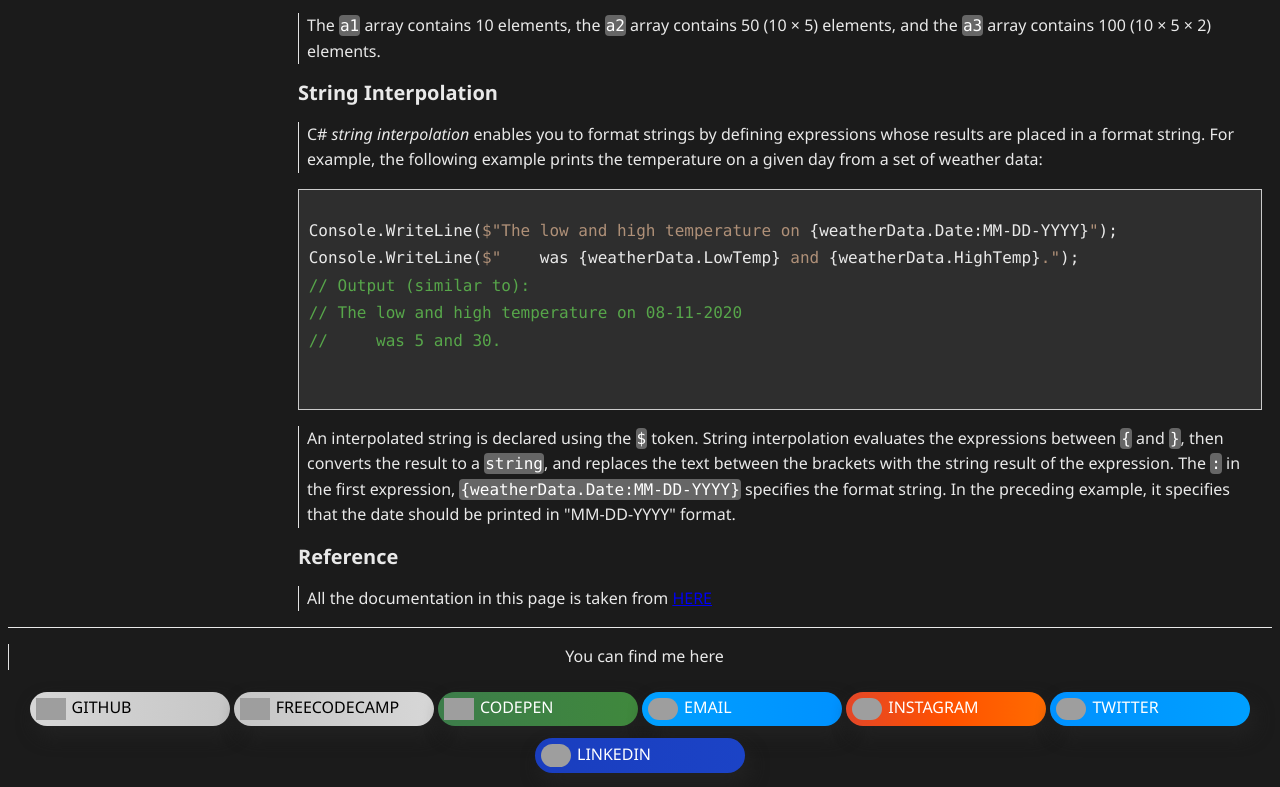
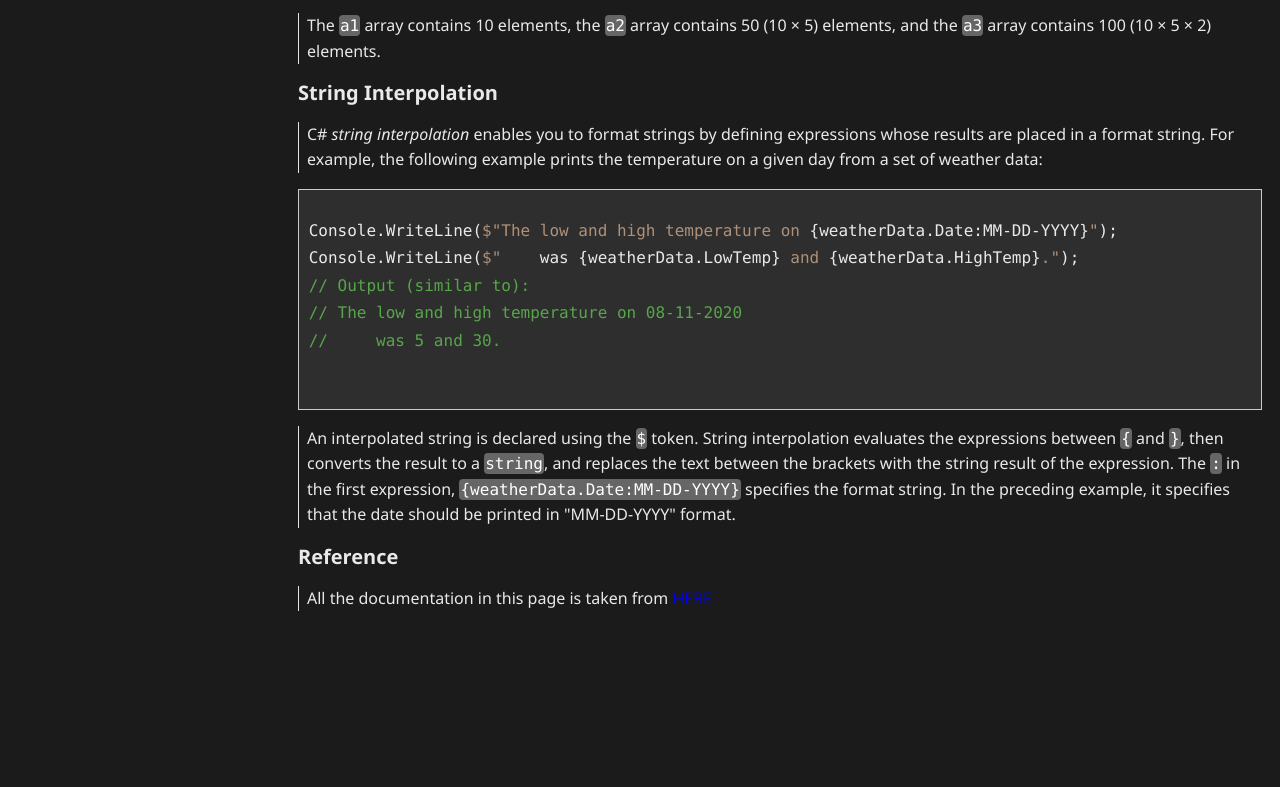
Before and after one commit to fabio1498/technical-documentation, a plain HTML site: page index.html in a window 1280 px wide. Shown: the part 7695-8482 px from the top of the page. After the commit the page ends 8330 px from the top, so only its background shows below. Drawn offline with Linux system fonts and the light colour scheme; grey boxes are pictures that could not be loaded.

Commit message:
Update index.html

```diff
--- a/index.html
+++ b/index.html
@@ -769,65 +769,5 @@
         </section>
       </main>
     </div>
-    <footer>
-      <p>You can find me here</p>
-      <div id="github">
-        <a href="https://github.com/fabio1498" target="_blank">
-          <img
-            src="http://pngimg.com/uploads/github/github_PNG40.png"
-            alt="githublogo"
-          />Github
-        </a>
-      </div>
-      <div id="freecodecamp">
-        <a href="https://www.freecodecamp.org/fabiococozza" target="_blank">
-          <img
-            src="https://img.icons8.com/windows/452/free-code-camp.png"
-            alt="freecodecamplogo"
-          />FreeCodeCamp
-        </a>
-      </div>
-      <div id="codepen">
-        <a href="https://codepen.io/Fabio1498" target="_blank">
-          <img
-            src="https://blog.codepen.io/wp-content/uploads/2012/06/Button-White-Large.png"
-            alt="codepen_logo"
-          />Codepen
-        </a>
-      </div>
-
-      <div id="email">
-        <a href="mailto:cocozzafabio@outlook.it" target="_blank">
-          <img
-            src="https://cdn.iconscout.com/icon/free/png-512/apple-mail-493152.png"
-            alt="email_logo"
-          />Email
-        </a>
-      </div>
-      <div id="instagram">
-        <a href="https://www.instagram.com/fabio._.c/" target="_blank">
-          <img
-            src="https://upload.wikimedia.org/wikipedia/commons/thumb/e/e7/Instagram_logo_2016.svg/600px-Instagram_logo_2016.svg.png"
-            alt="instagramlogo"
-          />Instagram
-        </a>
-      </div>
-      <div id="twitter">
-        <a href="https://twitter.com/fabioc__" target="_blank">
-          <img
-            src="http://www.entomofago.eu/wp-content/uploads/2016/05/twitter-logo.png"
-            alt="twitter_logo"
-          />Twitter
-        </a>
-      </div>
-      <div class="linkedin">
-        <a href="https://github.com/fabio1498" target="_blank">
-          <img
-            src="https://italia.6seconds.org/wp-content/uploads/2017/02/LinkedIn-Logo.png"
-            alt="linkedinlogo"
-          />Linkedin
-        </a>
-      </div>
-    </footer>
   </body>
 </html>
```
